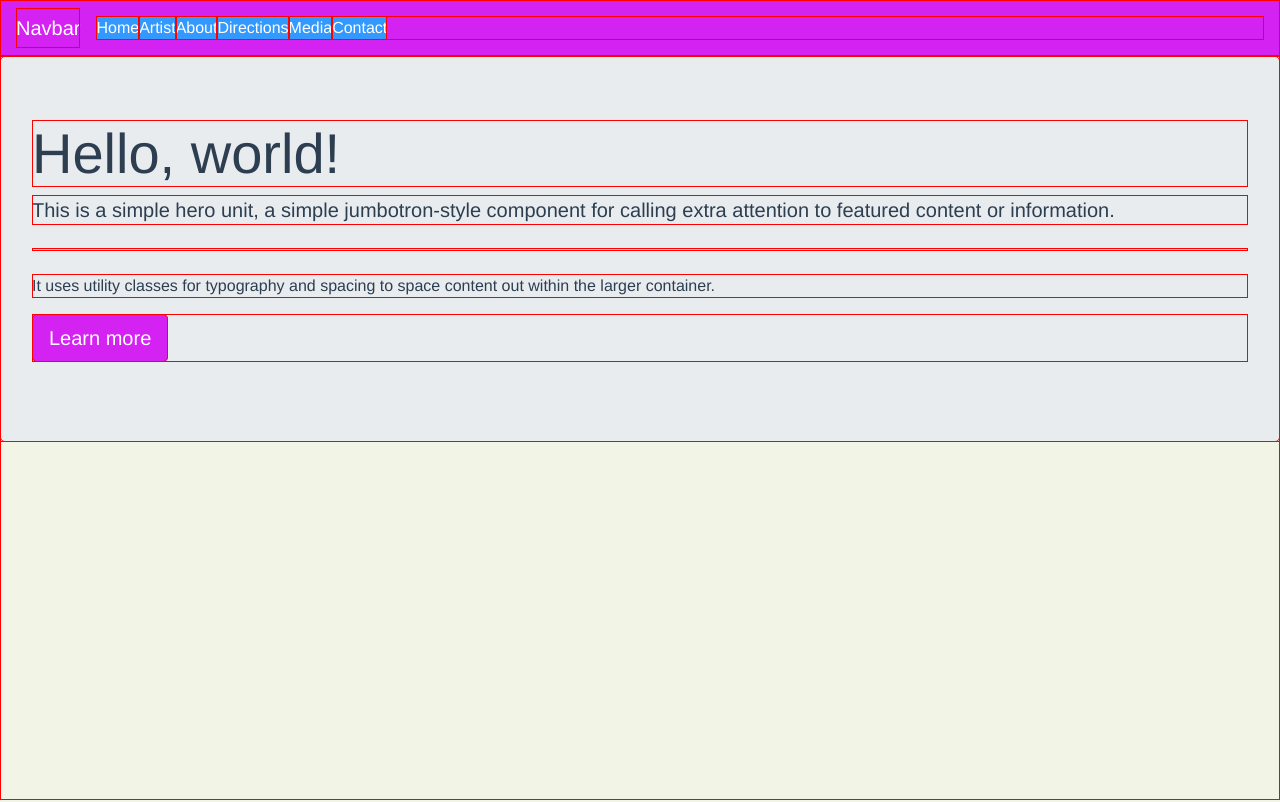
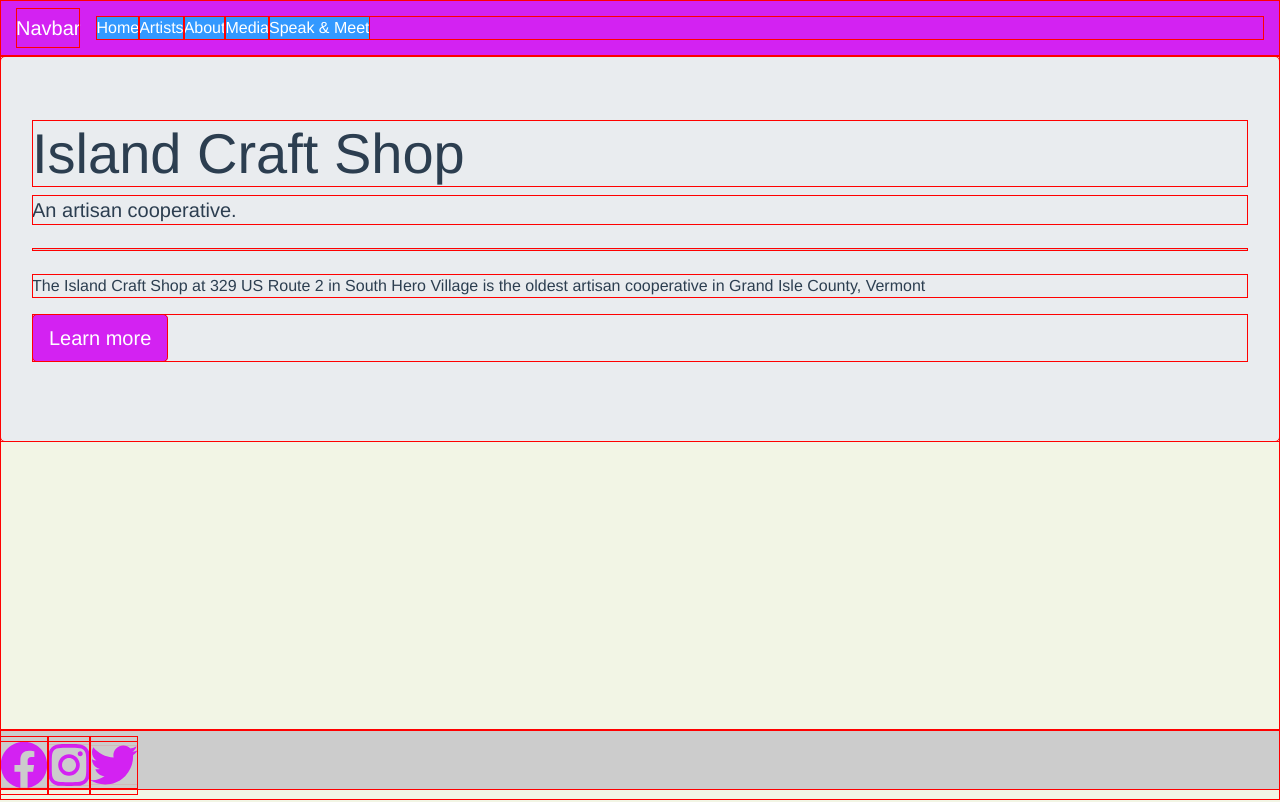
Before and after one commit to squirrellypenguin/shopstrap, a Vue app: page /artists in a window 1280 px wide. Built offline with nearby package versions, Linux system fonts and the light colour scheme.

Commit message:
added pages

```diff
--- a/package.json
+++ b/package.json
@@ -26,6 +26,7 @@
     "sass-dart": "^1.0.0-alpha.1",
     "vue": "^2.6.11",
     "vue-router": "^3.5.2",
+    "vue2-google-maps": "^0.10.7",
     "webpack": "^5.42.0"
   },
   "devDependencies": {
--- a/public/index.html
+++ b/public/index.html
@@ -12,6 +12,7 @@
       <strong>We're sorry but <%= htmlWebpackPlugin.options.title %> doesn't work properly without JavaScript enabled. Please enable it to continue.</strong>
     </noscript>
     <div id="app"></div>
+
     <!-- built files will be auto injected -->
   </body>
 </html>
--- a/src/App.vue
+++ b/src/App.vue
@@ -1,11 +1,16 @@
 <template>
+<div>
   <div id="app">
-    <div id="nav">
-
-    <Header />
-
-    </div>
-    <router-view/>
+      <div id="nav">
+        <Header />
+      </div>
+      <router-view/>
+  </div>
+  <footer class="footer">
+  <a href="https://www.facebook.com/Island-Craft-Shop-189477107771345/" alt="FB"><font-awesome-icon :icon="{ prefix: 'fab', iconName: 'facebook' }"/></a>
+  <a href="https://www.instagram.com/vtislandcraftshop" alt="insta"><font-awesome-icon :icon="{ prefix: 'fab', iconName: 'instagram' }"/></a>
+  <a href="https://www.instagram.com/vtislandcraftshop" alt="twitter"><font-awesome-icon :icon="{ prefix: 'fab', iconName: 'twitter' }"/></a>
+  </footer>
   </div>
 </template>
 
@@ -19,10 +24,7 @@
   color: #2c3e50;
 }
 
-#nav {
 
-
-}
 </style>
 <script>
 import Header from '@/components/Header.vue'
--- a/src/assets/styles/custom.scss
+++ b/src/assets/styles/custom.scss
@@ -7,7 +7,7 @@ $blue: #3399ff;
 $orange: #22f2e1;
 $body-bg: rgb(242, 245, 229);
 $body-color: rgb(248, 248, 248);
-body { min-height: 100vh; }
+body { min-height: 100vh; margin-bottom: 60px;}
 
 $secondary: $orange;
 
@@ -16,6 +16,17 @@ $theme-colors: (
   "danger": #ff4136,
   "secondary": $blue,
 );
+#app {
+  min-height: calc(100vh - 70px);
+}
+.footer {
+  position: absolute;
+  /* Set the fixed height of the footer here */
+  height: 60px;
+  width: 100%;
+  background-color: #CCC;
+  font-size: 48px;
+}
 .frame {
   background-color:rgb(248, 248, 248);
 
@@ -34,6 +45,12 @@ $theme-colors: (
 .button-box {
   display: flex;
   flex-direction: column;
+}
+.map {
+  margin: 50px;
+  display: grid;
+  grid-template-columns: 1fr 2fr;
+  grid-column-gap: 10px;
 }
 .gallery {
   margin: 50px;
--- a/src/components/Header.vue
+++ b/src/components/Header.vue
@@ -9,11 +9,11 @@
   <div class="collapse navbar-collapse" id="navbarNavAltMarkup">
     <div class="navbar-nav">
       <router-link class="btn-secondary" to="/">Home</router-link>
-      <router-link class="btn-secondary" to="/artists">Artist</router-link>
+      <router-link class="btn-secondary" to="/artists">Artists</router-link>
      <router-link class="btn-secondary" to="/about">About</router-link>
-      <router-link class="btn-secondary" to="/maps">Directions</router-link>
        <router-link class="btn-secondary" to="/media">Media</router-link>
-        <router-link class="btn-secondary" to="/contact">Contact</router-link>
+      <router-link class="btn-secondary" to="/maps">Speak & Meet</router-link>
+
 
     </div>
   </div>
--- a/src/main.js
+++ b/src/main.js
@@ -8,12 +8,21 @@ import { fab } from '@fortawesome/free-brands-svg-icons'
 import { library } from '@fortawesome/fontawesome-svg-core'
 import { FontAwesomeIcon } from '@fortawesome/vue-fontawesome'
 import { far } from '@fortawesome/free-regular-svg-icons'
+import * as VueGoogleMaps from 'vue2-google-maps'
 
 dom.watch()
 library.add(fas, fab, far)
 Vue.component('font-awesome-icon', FontAwesomeIcon)
 // Vue.config.productionTip = false
 
+Vue.use(VueGoogleMaps, {
+  load: {
+    key: 'AIzaSyABHQe7J6OOFzhEhAabIcasklxhDP_kfr0',
+    libraries: 'places',
+  }
+});
+
+
 new Vue({
   router,
   render: h => h(App)
--- a/src/views/About.vue
+++ b/src/views/About.vue
@@ -1,11 +1,12 @@
 <template>
   <div class="about">
-    <h1>Historu of the Island Craft Shop</h1>
+    <h1>History of the Island Craft Shop</h1>
     <h2>From modest beginnings</h2>
-    <p>A LITTLE BIT ABOUT THE HISTORY</p>
+    <p>It was founded in 1991 by a group of talented Champlain Island crafters including Sue Alenick, Mary Jane Healy and Ethel Schuele
+This is a member-owned and operated business. Over the years, the shop has moved several times and members have come and gone, but the Island Craft Shop continues to offer some of the best and most innovative Vermont products.</p>
 
     <h2> Our forever home</h2>
-    <p> The hop has grown into a must-see destination for Islanders and visitors alike.  Twenty-one members now exhibit a wide-ranging array of unique crafts, from fiber goods to pottery, fused and stained glass art, jewelry in a variety of styles, turned wooden household items, watercolor and acrylic paintings, candles, garden ornaments and many other made-in-Vermont items. You'll find gift ideas for showers and weddings, birthdays and both adult and children's events.</p>
+    <p> The shop has grown into a must-see destination for Islanders and visitors alike.  Twenty-one members now exhibit a wide-ranging array of unique crafts, from fiber goods to pottery, fused and stained glass art, jewelry in a variety of styles, turned wooden household items, watercolor and acrylic paintings, candles, garden ornaments and many other made-in-Vermont items. You'll find gift ideas for showers and weddings, birthdays and both adult and children's events.</p>
     <h3>It's a great place to do early Christmas shopping.</h3>
   </div>
 </template>
--- a/src/views/Home.vue
+++ b/src/views/Home.vue
@@ -1,10 +1,10 @@
 <template>
   <div class="home">
   <div class="jumbotron">
-  <h1 class="display-4">Hello, world!</h1>
-  <p class="lead">This is a simple hero unit, a simple jumbotron-style component for calling extra attention to featured content or information.</p>
+  <h1 class="display-4">Island Craft Shop</h1>
+  <p class="lead">An artisan cooperative.</p>
   <hr class="my-4">
-  <p>It uses utility classes for typography and spacing to space content out within the larger container.</p>
+  <p>The Island Craft Shop at 329 US Route 2 in South Hero Village is the oldest artisan cooperative in Grand Isle County, Vermont</p>
   <p class="lead">
   <a class="btn btn-primary btn-lg" href="#" role="button">Learn more</a>
   </p>
```
Also changed, not shown: 1 other file (tests, documents, lock files or other folders).
